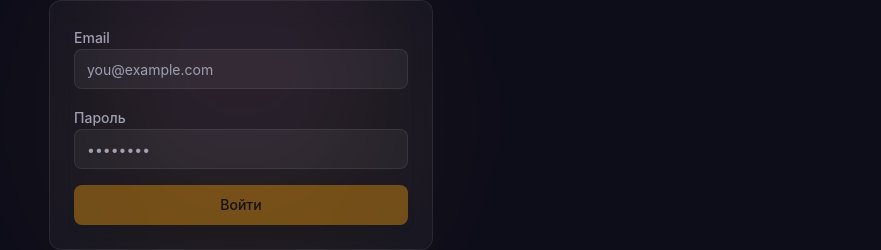
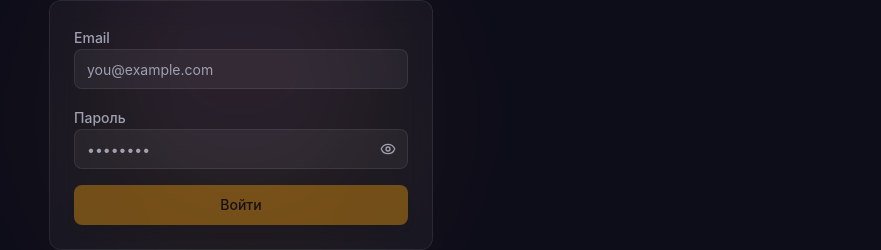
Before and after one commit to juncevich/the-hand-of-fate, a React (Vite) app in the folder frontend/: page /login in a window 1280 px wide. Shown: the part 341-591 px from the top of the page, without its empty margins (399-1280 px from the left). Built offline with nearby package versions, Linux system fonts and the light colour scheme; no server answers.

Commit message:
Add show/hide password toggle to login page and related tests
- Introduce toggle button to reveal or mask password input.
- Update `LoginPage` to include state management for password visibility.
- Add unit tests to verify default hidden state and toggle functionality.

```diff
--- a/frontend/src/pages/LoginPage.tsx
+++ b/frontend/src/pages/LoginPage.tsx
@@ -7,12 +7,13 @@ import { Button } from '@/components/ui/button'
 import { Input } from '@/components/ui/input'
 import { Label } from '@/components/ui/label'
 import { toast } from '@/components/ui/toaster'
-import { Moon, Sparkles, Sun } from 'lucide-react'
+import { Eye, EyeOff, Moon, Sparkles, Sun } from 'lucide-react'
 import { useThemeStore } from '@/store/themeStore'
 
 export function LoginPage() {
   const [email, setEmail] = useState('')
   const [password, setPassword] = useState('')
+  const [showPassword, setShowPassword] = useState(false)
   const setAuth = useAuthStore((s) => s.setAuth)
   const navigate = useNavigate()
   const { theme, toggleTheme } = useThemeStore()
@@ -69,15 +70,26 @@ export function LoginPage() {
           </div>
           <div className="space-y-1.5">
             <Label htmlFor="password">Пароль</Label>
+            <div className="relative">
               <Input
                 id="password"
-              type="password"
+                type={showPassword ? 'text' : 'password'}
                 placeholder="••••••••"
                 autoComplete="current-password"
                 value={password}
                 onChange={(e) => setPassword(e.target.value)}
                 onKeyDown={(e) => e.key === 'Enter' && mutate()}
+                className="pr-10"
               />
+              <button
+                type="button"
+                onClick={() => setShowPassword((v) => !v)}
+                aria-label={showPassword ? 'Скрыть пароль' : 'Показать пароль'}
+                className="absolute inset-y-0 right-0 flex items-center px-3 text-[var(--color-fate-muted)] hover:text-[var(--color-fate-text)] transition-colors"
+              >
+                {showPassword ? <EyeOff className="w-4 h-4" /> : <Eye className="w-4 h-4" />}
+              </button>
+            </div>
           </div>
 
           <Button
```
Also changed, not shown: 1 other file (tests, documents, lock files or other folders). Lines whose indentation alone changed are shown as unchanged.
